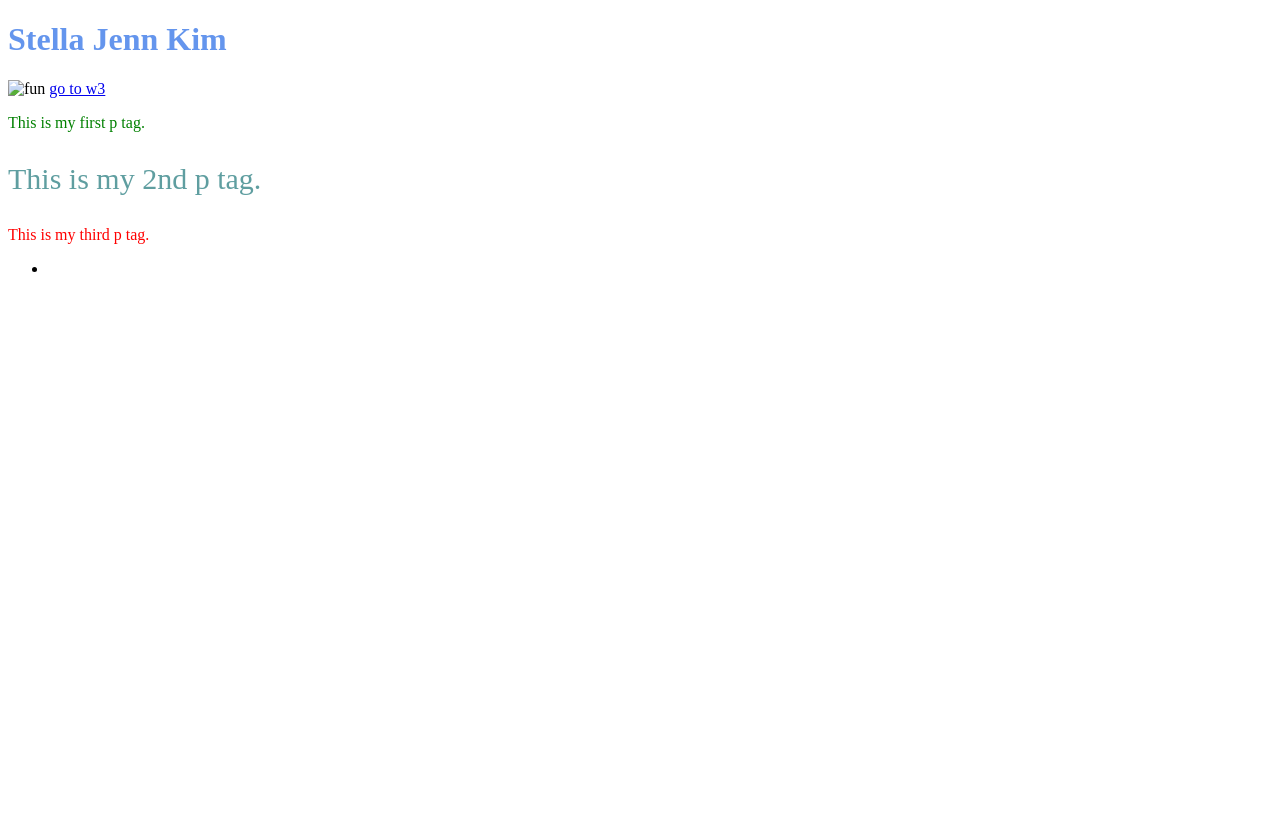
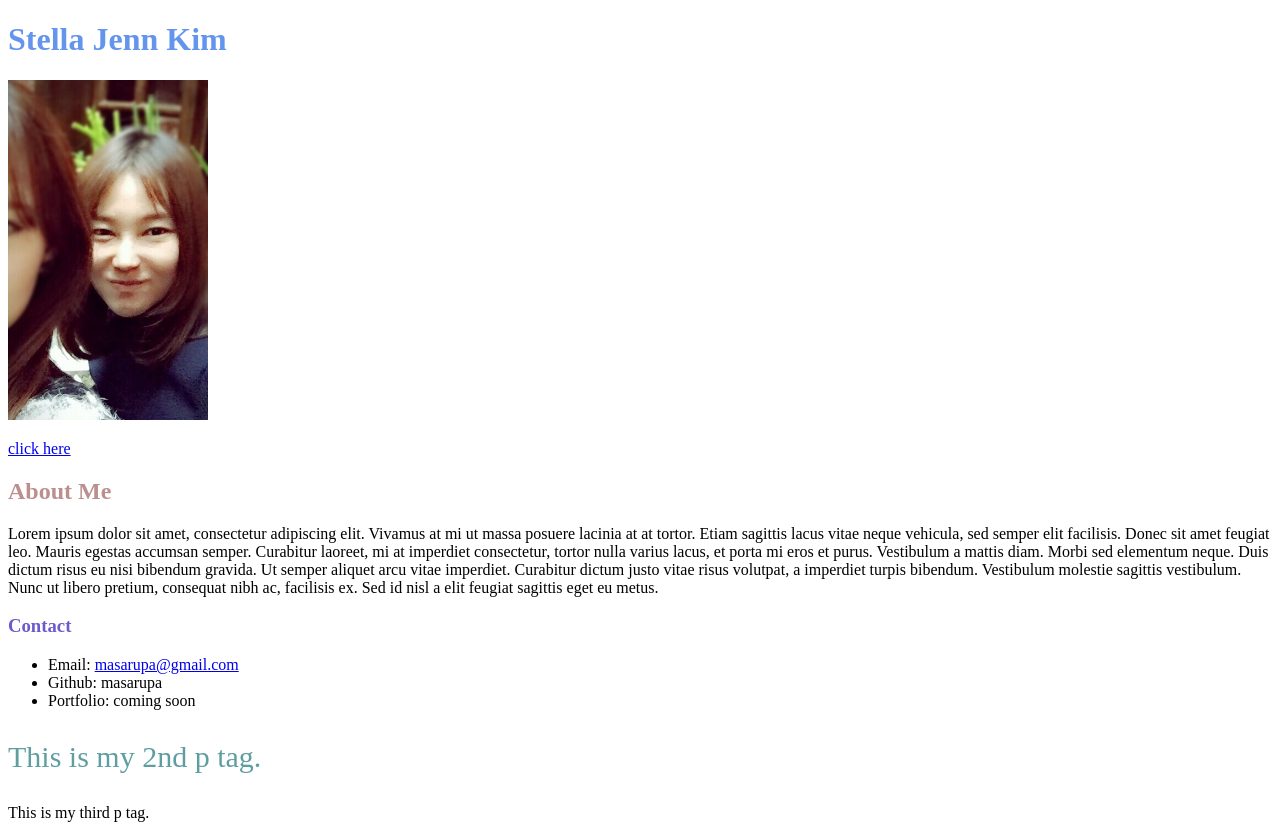
Before and after one commit to masarupa/demo-repo, a plain HTML site: page index.html in a window 1280 px wide. Before the commit the page ends 800 px from the top, so only its background shows below. Drawn offline with Linux system fonts and the light colour scheme.

Commit message:
Add image folder

```diff
--- a/index.html
+++ b/index.html
@@ -11,8 +11,21 @@
             color:cornflowerblue;
         }
 
+        .h2_color{
+            color: rosybrown;
+        }
+
+        .h3_color{
+            color:slateblue;
+        }
+
+        .h4_color{
+            color:salmon
+        }
+
+
         p {
-            color: red;
+            color:black;
         }
 
         .firstP {
@@ -30,12 +43,47 @@
 Stella Jenn Kim
   </h1>
 
-  <img src="img_9446.jpg" alt="fun">
+  <img src="./images/stella-headshot.jpg" alt="stella-headshot" height="340" width="200">
 
-  <a href="https://www.w3schools.com"> go to w3</a>
+  <P>
+      <a href="https://www.w3schools.com">click here</a>
+
+ </P>
+
+  <h2 class="h2_color">
+  About Me
+  </h2>
+
+  <p>
+        Lorem ipsum dolor sit amet, consectetur adipiscing elit.
+        Vivamus at mi ut massa posuere lacinia at at tortor.
+        Etiam sagittis lacus vitae neque vehicula, sed semper elit facilisis.
+        Donec sit amet feugiat leo. Mauris egestas accumsan semper.
+        Curabitur laoreet, mi at imperdiet consectetur, tortor nulla varius lacus,
+        et porta mi eros et purus. Vestibulum a mattis diam. Morbi sed elementum neque.
+        Duis dictum risus eu nisi bibendum gravida. Ut semper aliquet arcu vitae imperdiet.
+        Curabitur dictum justo vitae risus volutpat, a imperdiet turpis bibendum.
+        Vestibulum molestie sagittis vestibulum. Nunc ut libero pretium,
+        consequat nibh ac, facilisis ex. Sed id nisl a elit feugiat sagittis eget eu metus.
+
+    </p>
+
+
+  <h3 class="h3_color">
+  Contact
+  </h3>
+  <ul>
+    <li>Email: <a href="mailto:masarupa@gmail.com">masarupa@gmail.com</a></li>
+    <li>Github: masarupa </li>
+    <li>Portfolio: coming soon</li>
+  </ul>
+
+
+
+
 
   <p class="firstP">
-This is my first p tag.
+
   </p>
 
   <p class="secondP">
@@ -47,12 +95,6 @@ This is my first p tag.
                   </p>
 
 
-  <ul>
- <li>
-
-
- </li>
-</ul>
 
 
 
```
Also changed, not shown: images/stella-headshot.jpg (added).
